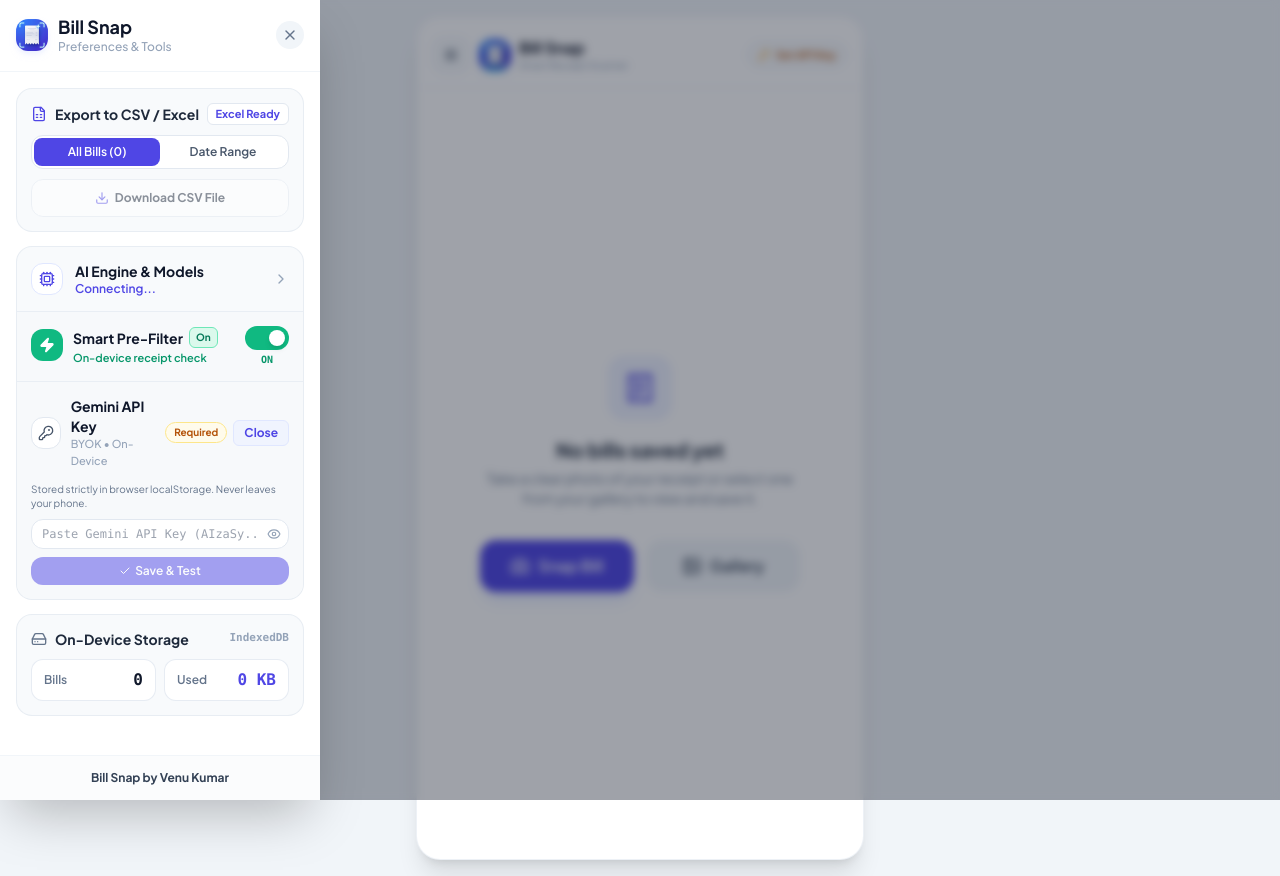
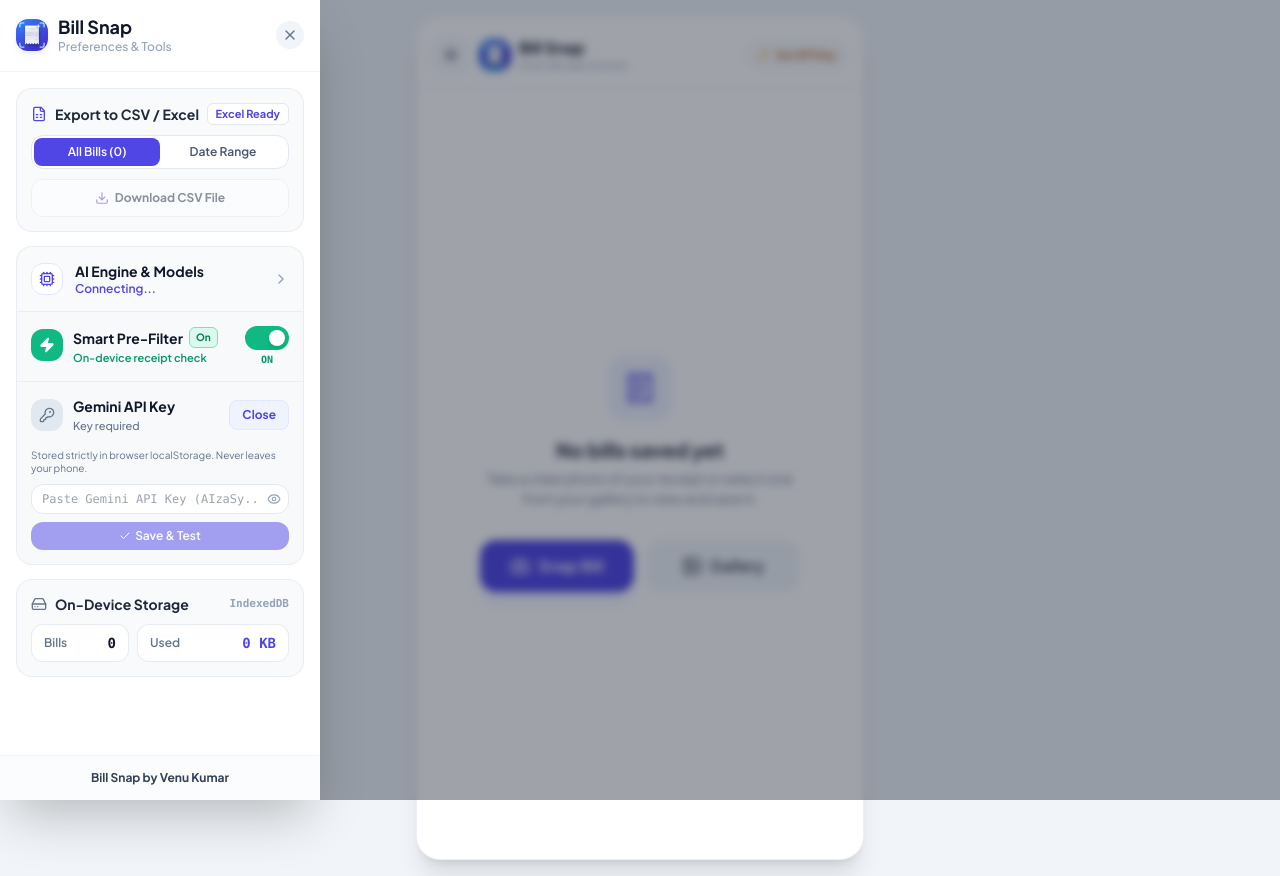
Before and after one commit to Venukumar975/Bill-Snap, a React (Vite) app: page / in a window 1280 px wide. Both pictures are taken after a click on the button "Menu". Built offline with nearby package versions, Linux system fonts and the light colour scheme.

Commit message:
fix: perfected sidebar API key verification state and balanced storage stats

```diff
--- a/src/components/Sidebar.jsx
+++ b/src/components/Sidebar.jsx
@@ -41,6 +41,7 @@ export default function Sidebar({
 
   // BYOK (Bring Your Own Key) State
   const [apiKeyInput, setApiKeyInput] = useState('');
+  const [isKeyVerified, setIsKeyVerified] = useState(false);
   const [showApiKey, setShowApiKey] = useState(false);
   const [isTestingKey, setIsTestingKey] = useState(false);
   const [keyFeedback, setKeyFeedback] = useState(null); // { type: 'success' | 'error', text: '' }
@@ -52,6 +53,7 @@ export default function Sidebar({
     if (isOpen) {
       const currentKey = getActiveApiKey();
       setApiKeyInput(currentKey);
+      setIsKeyVerified(Boolean(currentKey));
       setKeyFeedback(null);
       setLocalModelActive(isLocalModelEnabled());
       setIsEditingKey(!currentKey); // Auto-expand only if no key exists yet!
@@ -86,6 +88,7 @@ export default function Sidebar({
     const trimmed = apiKeyInput.trim();
     if (!trimmed) {
       clearActiveApiKey();
+      setIsKeyVerified(false);
       setKeyFeedback({ type: 'error', text: 'Please enter a valid Gemini API key' });
       return;
     }
@@ -96,6 +99,7 @@ export default function Sidebar({
     try {
       await testGeminiApiKey(trimmed);
       setActiveApiKey(trimmed);
+      setIsKeyVerified(true);
       setKeyFeedback({ type: 'success', text: 'Key verified & saved to phone!' });
       setIsEditingKey(false);
       if (onApiKeyUpdated) {
@@ -103,6 +107,7 @@ export default function Sidebar({
       }
       setTimeout(() => setKeyFeedback(null), 4000);
     } catch (err) {
+      setIsKeyVerified(false);
       setKeyFeedback({ type: 'error', text: err.message || 'Invalid API key' });
     } finally {
       setIsTestingKey(false);
@@ -112,6 +117,7 @@ export default function Sidebar({
   const handleClearKey = () => {
     clearActiveApiKey();
     setApiKeyInput('');
+    setIsKeyVerified(false);
     setKeyFeedback({ type: 'success', text: 'API key removed from device.' });
     if (onApiKeyUpdated) {
       onApiKeyUpdated('');
@@ -312,36 +318,44 @@ export default function Sidebar({
 
             {/* ROW 3: Gemini API Key (Progressive Disclosure) */}
             <div className="p-3.5 space-y-2.5 bg-slate-50/50">
-              <div className="flex items-center justify-between">
-                <div className="flex items-center gap-2.5">
-                  <div className="w-8 h-8 rounded-xl bg-white border border-slate-200 text-slate-600 flex items-center justify-center shadow-2xs">
+              <div className="flex items-center justify-between gap-2">
+                <div className="flex items-center gap-2.5 min-w-0">
+                  <div className={`w-8 h-8 rounded-xl flex items-center justify-center shrink-0 transition shadow-2xs ${
+                    isKeyVerified
+                      ? 'bg-emerald-500 text-white shadow-emerald-200'
+                      : 'bg-slate-200 text-slate-500'
+                  }`}>
                     <KeyRound className="w-4 h-4" />
                   </div>
-                  <div>
-                    <p className="text-sm font-bold text-slate-900">Gemini API Key</p>
-                    <p className="text-[11px] text-slate-400 font-medium">BYOK • On-Device</p>
+                  <div className="min-w-0">
+                    <p className="text-sm font-bold text-slate-900 whitespace-nowrap">Gemini API Key</p>
+                    <div className="flex items-center gap-1.5 mt-0.5">
+                      {isKeyVerified ? (
+                        <>
+                          <span className="text-[10px] font-bold text-emerald-700 bg-emerald-100/70 border border-emerald-300 px-1.5 py-0.5 rounded-md flex items-center gap-0.5 shrink-0">
+                            <Check className="w-2.5 h-2.5" />
+                            Verified
+                          </span>
+                          <span className="text-[11px] text-emerald-600 font-semibold truncate">
+                            Connected
+                          </span>
+                        </>
+                      ) : (
+                        <span className="text-[11px] text-slate-500 font-medium">
+                          Key required
+                        </span>
+                      )}
+                    </div>
                   </div>
                 </div>
 
-                <div className="flex items-center gap-1.5">
-                  {apiKeyInput ? (
-                    <span className="text-[10px] font-bold text-emerald-700 bg-emerald-50 border border-emerald-200 px-2 py-0.5 rounded-full flex items-center gap-1">
-                      <Check className="w-3 h-3" />
-                      Verified
-                    </span>
-                  ) : (
-                    <span className="text-[10px] font-bold text-amber-700 bg-amber-50 border border-amber-200 px-2 py-0.5 rounded-full">
-                      Required
-                    </span>
-                  )}
-                  <button
-                    type="button"
-                    onClick={() => setIsEditingKey(!isEditingKey)}
-                    className="text-xs font-bold text-indigo-600 hover:text-indigo-800 bg-indigo-50/70 border border-indigo-100 hover:bg-indigo-100 px-2.5 py-1 rounded-md transition active:scale-95"
-                  >
-                    {isEditingKey ? 'Close' : 'Change'}
-                  </button>
-                </div>
+                <button
+                  type="button"
+                  onClick={() => setIsEditingKey(!isEditingKey)}
+                  className="text-xs font-bold text-indigo-600 hover:text-indigo-800 bg-indigo-50/80 border border-indigo-100 hover:bg-indigo-100 px-3 py-1.5 rounded-lg transition active:scale-95 shrink-0"
+                >
+                  {isEditingKey ? 'Close' : (isKeyVerified ? 'Change' : 'Add Key')}
+                </button>
               </div>
 
               {/* Progressively Disclosed Input Form */}
@@ -388,7 +402,7 @@ export default function Sidebar({
                         </>
                       )}
                     </button>
-                    {apiKeyInput && (
+                    {(apiKeyInput || isKeyVerified) && (
                       <button
                         type="button"
                         onClick={handleClearKey}
@@ -428,17 +442,17 @@ export default function Sidebar({
               <span className="text-[11px] font-mono font-semibold text-slate-400">IndexedDB</span>
             </div>
 
-            {/* Compact Side-by-Side Stat Containers */}
-            <div className="grid grid-cols-2 gap-2">
-              <div className="bg-white rounded-xl py-2 px-3 border border-slate-200/80 flex items-center justify-between shadow-2xs">
+            {/* Asymmetric Side-by-Side Stat Containers */}
+            <div className="flex items-center gap-2">
+              <div className="w-[38%] bg-white rounded-xl py-2 px-3 border border-slate-200/80 flex items-center justify-between shadow-2xs shrink-0">
                 <span className="text-xs font-semibold text-slate-500">Bills</span>
-                <span className="text-base font-extrabold text-slate-900 font-mono">
+                <span className="text-sm font-extrabold text-slate-900 font-mono">
                   {savedBills.length}
                 </span>
               </div>
-              <div className="bg-white rounded-xl py-2 px-3 border border-slate-200/80 flex items-center justify-between shadow-2xs">
-                <span className="text-xs font-semibold text-slate-500">Used</span>
-                <span className="text-base font-extrabold text-indigo-600 font-mono">
+              <div className="flex-1 bg-white rounded-xl py-2 px-3 border border-slate-200/80 flex items-center justify-between shadow-2xs min-w-0">
+                <span className="text-xs font-semibold text-slate-500 shrink-0">Used</span>
+                <span className="text-sm font-extrabold text-indigo-600 font-mono whitespace-nowrap">
                   {storageUsage || '0 KB'}
                 </span>
               </div>
```
